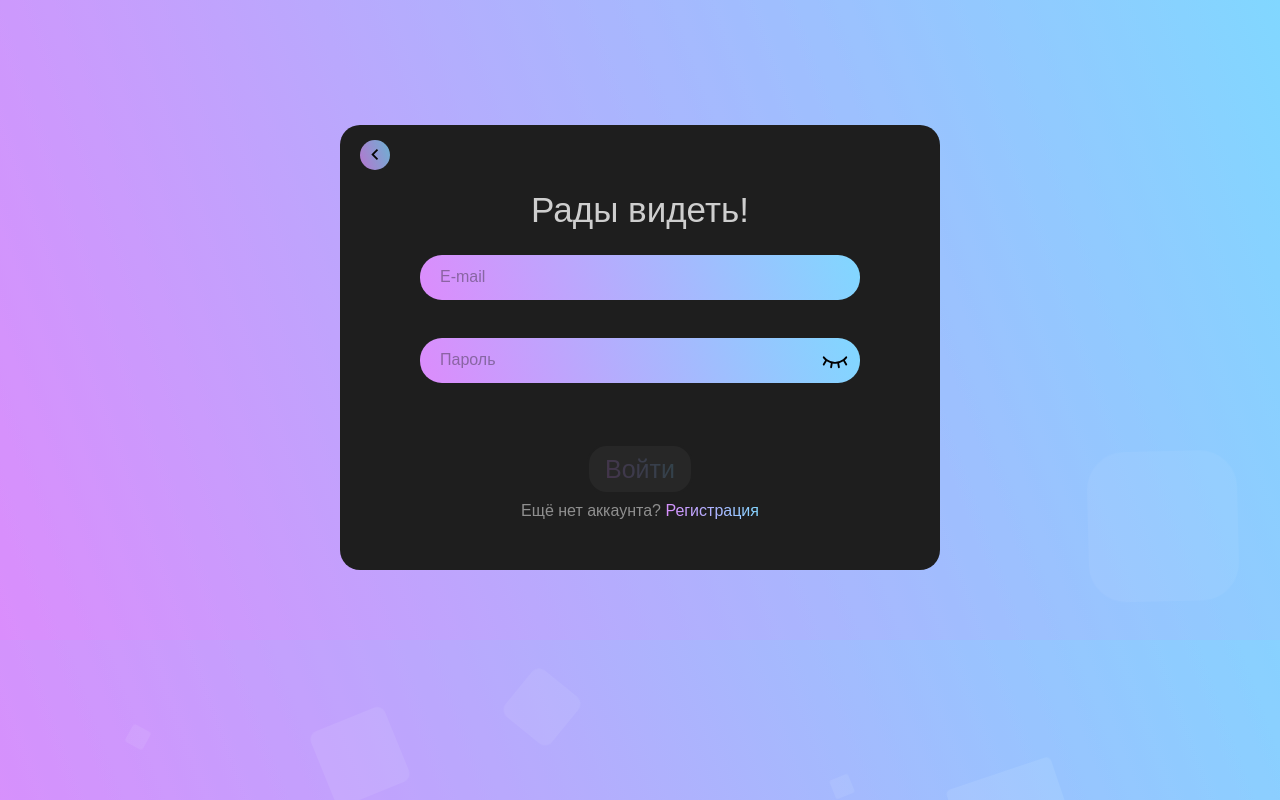
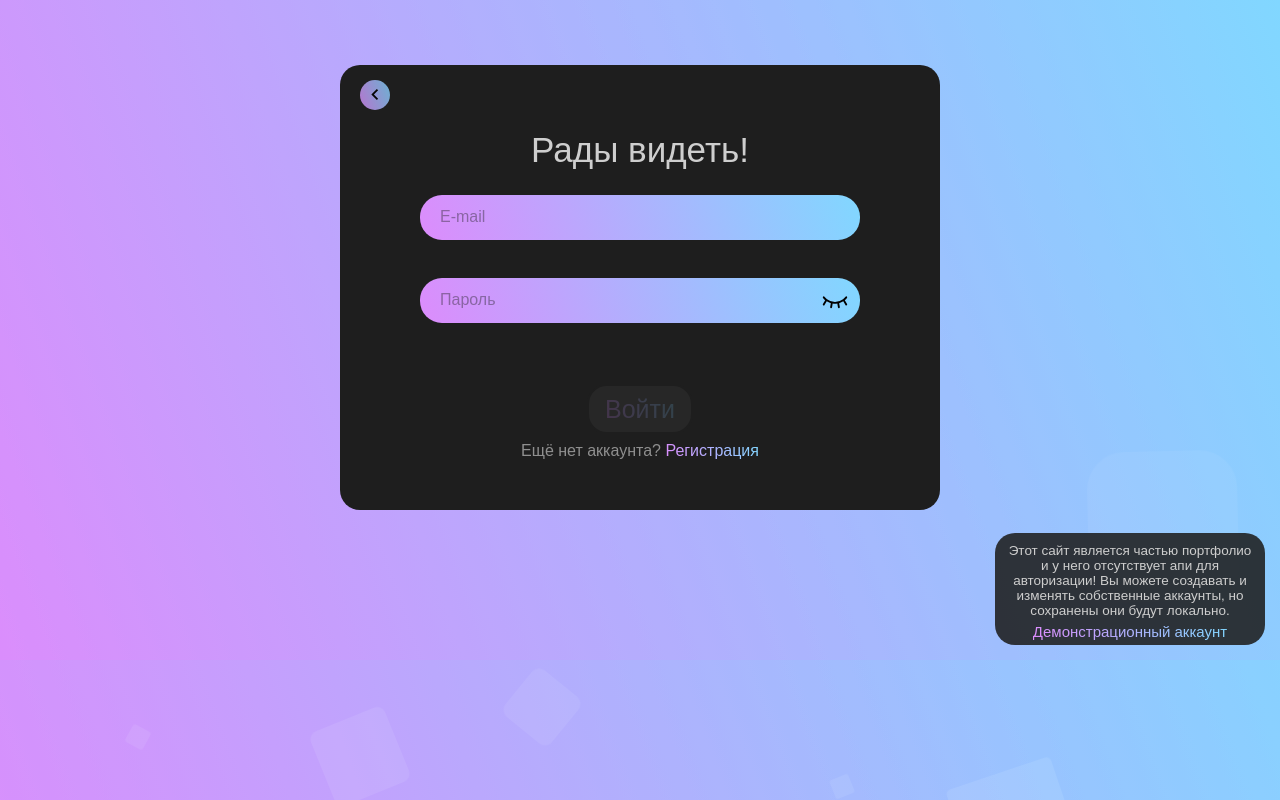
Before and after one commit to rina-dz/movie-storage, a React (Create React App) app: page /auth in a window 1280 px wide. Built offline with nearby package versions, Linux system fonts and the light colour scheme.

Commit message:
dev: создать подсказку в Auth

```diff
--- a/src/components/App/App.js
+++ b/src/components/App/App.js
@@ -66,6 +66,7 @@ function App() {
   // вынести setCurrentUser итд в отдельную функцию
 
   function handleLogin(info) {
+    console.log(info)
     if (localStorage.users) {
       const users = JSON.parse(localStorage.users);
       const user = users.find((i) => { return i.email === info.email });
--- a/src/components/Auth/Auth.css
+++ b/src/components/Auth/Auth.css
@@ -5,7 +5,7 @@
     display: flex;
     justify-content: center;
     align-items: flex-start;
-    padding: 0;
+    padding: 0 0 80px;
     margin: 0;
 }
 
@@ -18,7 +18,7 @@
     flex-direction: column;
     align-items: center;
     position: relative;
-    margin: 125px 0 70px;
+    margin: 65px 0 70px;
 }
 
 .auth__icon-container {
@@ -57,10 +57,53 @@
     margin: 65px 0 25px;
 }
 
+.auth__tip {
+    position: absolute;
+    bottom: 15px;
+    right: 15px;
+    width: 270px;
+    height: min-content;
+    border-radius: 20px;
+    background-color: rgb(30, 30, 30, 0.88);
+    font-family: Geoform, sans-serif;
+    font-style: normal;
+    font-weight: 300;
+    font-size: 13.5px;
+    display: flex;
+    flex-direction: column;
+    align-items: center;
+}
+
+.auth__tip-text {
+    color: rgb(206, 206, 206);
+    margin: 10px 10px 0;
+    text-align: center;
+}
+
+.auth__tip-span {
+    font-size: 15px;
+    cursor: pointer;
+    margin: 5px auto 5px;
+    color: transparent;
+    -webkit-background-clip: text;
+    background-clip: text;
+    background-image: linear-gradient(70deg, rgb(220, 140, 252), rgb(129, 215, 255));
+    opacity: 1;
+    transition: opacity 0.3s ease;
+}
+
+.auth__tip-span:hover {
+    opacity: 0.8;
+}
+
 
 @media screen and (max-width: 700px) {
+    .auth {
+        padding-bottom: 40px;
+    }
+
     .auth__form-container {
-        margin: 170px 0 160px;
+        margin: 100px 0 160px;
         width: 420px;
     }
 }
--- a/src/components/Auth/Auth.js
+++ b/src/components/Auth/Auth.js
@@ -12,6 +12,11 @@ function Auth(props) {
         setLogging(!isLogging);
     }
 
+    function autoLogin() {
+        setLogging(true);
+        props.handleLogin({ email: 'kotik@mail.meow', password: 'meowmeow' });
+    }
+
     return (
         <section className='auth'>
             <div className='auth__form-container'>
@@ -20,9 +25,14 @@ function Auth(props) {
                 </Link>
                 <h2 className='auth__title'>{isLogging ? 'Рады видеть!' : 'Добро пожаловать!'}</h2>
                 {isLogging ?
-                    <Login changeAuth={changeAuth} handleSubmit={props.handleLogin} /> :
+                    <Login changeAuth={changeAuth} handleSubmit={props.handleLogin} autoLogin={autoLogin} /> :
                     <Register changeAuth={changeAuth} handleSubmit={props.handleRegister} />}
             </div>
+            <aside className='auth__tip'>
+                <p className='auth__tip-text'>Этот сайт является частью портфолио и у него отсутствует апи для авторизации! Вы можете создавать
+                    и изменять собственные аккаунты, но сохранены они будут локально.</p>
+                <span className='auth__tip-span' onClick={autoLogin}>Демонстрационный аккаунт</span>
+            </aside>
         </section>
     )
 }
--- a/src/components/Login/Login.js
+++ b/src/components/Login/Login.js
@@ -19,8 +19,7 @@ function Login(props) {
     return (
         <form className='login__form' onSubmit={handleLogin}>
             <input className='login__input' placeholder="E-mail" type='email' name="email" value={values?.email}
-                onChange={handleChange} minLength={2} required
-                pattern='^[a-z0-9A-Z._%+-]+@[a-z0-9A-Z.-]+\.[a-zA-Z]{2,}$' />
+                onChange={handleChange} minLength={2} required pattern='^[a-z0-9A-Z._%+-]+@[a-z0-9A-Z.-]+\.[a-zA-Z]{2,}$' />
             <span className="login__input-error">{errors?.email}</span>
             <div className='login__password-container'>
                 <input className='login__input' name='password' type={isVisible ? 'text' : 'password'} placeholder="Пароль"
```
